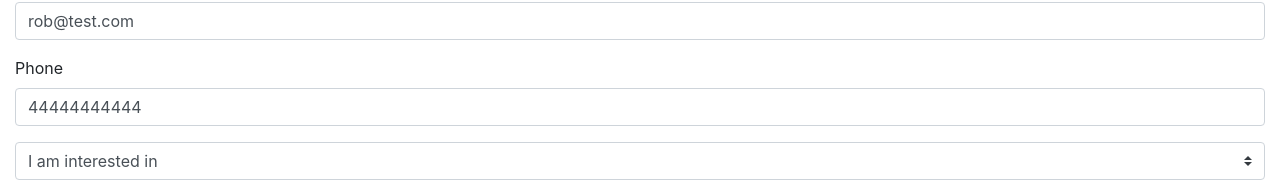
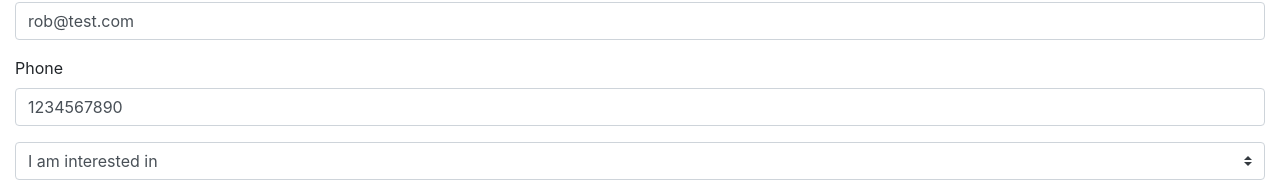
Before and after one commit to dalbay/Angular-Forms, an Angular app in the folder templateDrivenForm/: page / in a window 1280 px wide. Shown: the part 196-378 px from the top of the page. Built offline with nearby package versions, Linux system fonts and the light colour scheme.

Commit message:
form control validation update

```diff
--- a/templateDrivenForm/src/app/app.component.html
+++ b/templateDrivenForm/src/app/app.component.html
@@ -36,6 +36,9 @@
         [(ngModel)]="userModel.name"
         name="userName"
       />
+      <small class="text-danger" [class.d-none]="name.valid || name.untouched"
+        >Name is required</small
+      >
     </div>
     {{ name.valid }}
     <div class="form-group">
@@ -53,11 +56,23 @@
         type="tel"
         #phone="ngModel"
         pattern="^\d{10}$"
+        required
         [class.is-invalid]="phone.invalid && phone.touched"
         class="form-control"
         [(ngModel)]="userModel.phone"
         name="phone"
       />
+      <!-- <small class="text-danger" [class.d-none]="phone.valid || phone.untouched"
+        >Phone number is required and must be 10 digits</small
+      > -->
+      <div *ngIf="phone.errors && (phone.invalid || phone.touched)">
+        <small class="text-danger" *ngIf="phone.errors.required"
+          >Phone number is required</small
+        >
+        <small class="text-danger" *ngIf="phone.errors.pattern"
+          >Phone number must be 10 digits</small
+        >
+      </div>
     </div>
     <div class="form-group">
       <select class="custom-select" [(ngModel)]="userModel.topic" name="topic">
--- a/templateDrivenForm/src/app/app.component.ts
+++ b/templateDrivenForm/src/app/app.component.ts
@@ -9,5 +9,5 @@ import { User } from "./user";
 export class AppComponent {
   topics = ["Angular", "React", "Vue"];
 
-  userModel = new User("", "rob@test.com", 44444444444, "", "morning", true);
+  userModel = new User("", "rob@test.com", 1234567890, "", "morning", true);
 }
```
Also changed, not shown: 1 other file (tests, documents, lock files or other folders).
